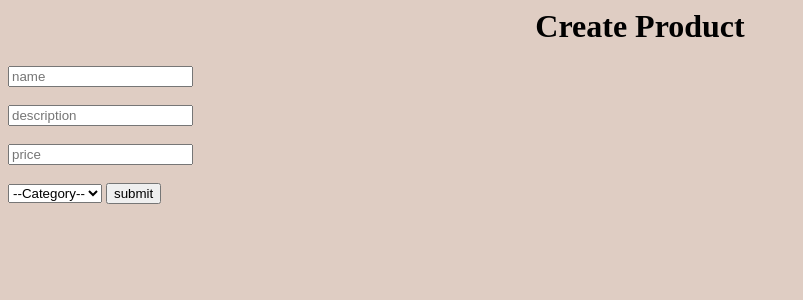
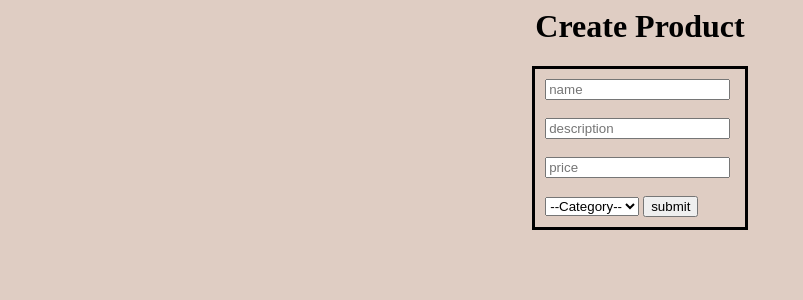
Before and after one commit to fonzroevykjunsay/api, a PHP site: page /form_create.php in a window 1280 px wide. Shown: the top 300 px of the page, without its empty margins (0-803 px from the left). Run offline with PHP 8.4, Linux system fonts and the light colour scheme; data that the repository does not hold is empty.

Commit message:
Update form_create.php

```diff
--- a/form_create.php
+++ b/form_create.php
@@ -7,7 +7,7 @@
       <link rel="stylesheet" type="text/css" href="css/style.css">
 <form action="pro_create.php" method="POST">
 <h1> Create Product </h1>
-	  <div class="category">
+	  <div style="margin: auto; width:15%; border:3px solid black;padding: 10px;">
 <input type="text" name="name" placeholder="name"/><br><br>
 <input type="text" name="description" placeholder="description"/><br><br>
 <input type="text" name="price" placeholder="price"/><br><br>
```
